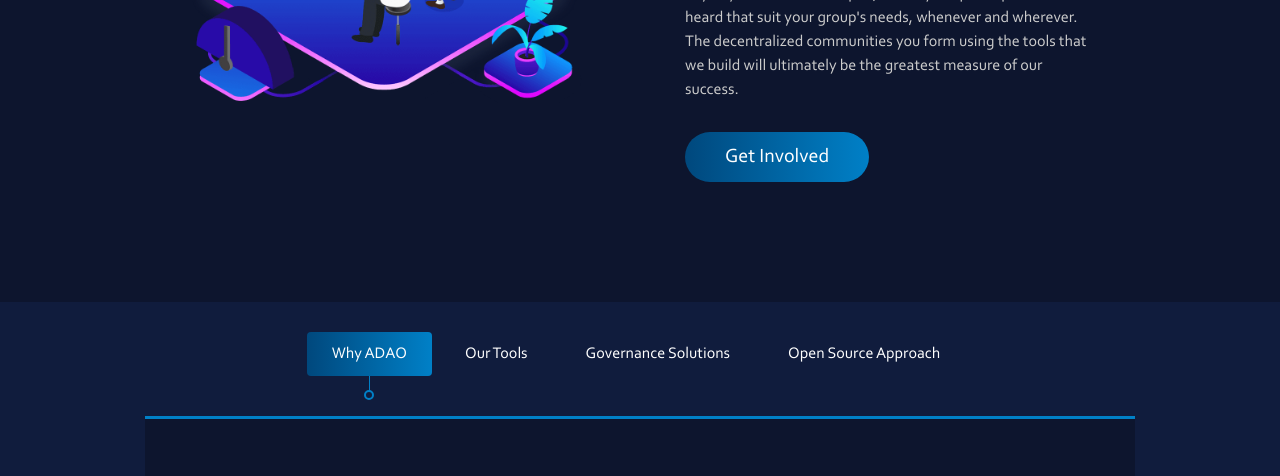
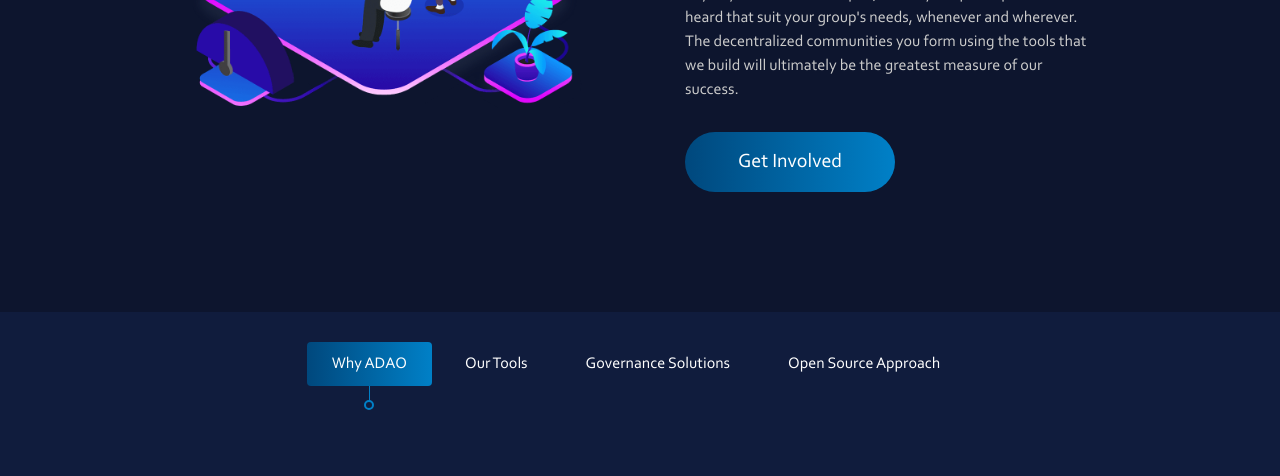
Before and after one commit to ADAOcommunity/website-frontend, a Gatsby site: page / in a window 1280 px wide. Shown: the part 1240-1716 px from the top of the page. Built offline with nearby package versions, Linux system fonts and the light colour scheme; Gatsby itself is replaced by a stand-in of ours; no server answers.

Commit message:
Fix buttons

```diff
--- a/src/components/style/imports/_main.scss
+++ b/src/components/style/imports/_main.scss
@@ -220,13 +220,15 @@
 .btn {
   background: linear-gradient(90deg,#00487d 0%,#0080c7 100%);
   border-radius: 100px;
-  padding: 10px 40px;
   color: white;
   text-decoration: none;
   display: flex;
   align-items: center;
   gap: 5px;
-  width: max-content;
+  width: $base-sizing*7;
+  height: $base-sizing*2;
+  line-height: $base-sizing*2;
+  justify-content: center;
 
   svg {
     height: math.div($base-sizing, 2);
```
